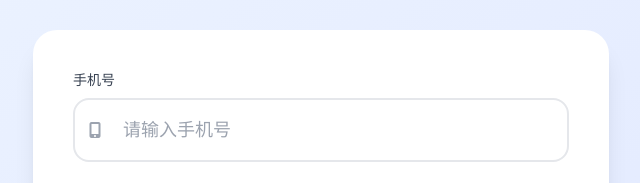
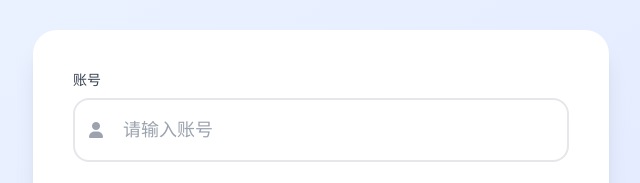
Before and after one commit to ZengLiangYi/jb-study, a plain HTML site: page login.html in a window 1280 px wide. Shown: the part 298-481 px from the top of the page, 319-959 px from the left. Drawn offline with nearby package versions, Linux system fonts and the light colour scheme.

Commit message:
优化细节

```diff
--- a/login.html
+++ b/login.html
@@ -25,14 +25,14 @@
         <!-- 登录表单 -->
         <div class="bg-white rounded-3xl shadow-xl p-10">
             <form class="space-y-6">
-                <!-- 手机号输入 -->
+                <!-- 账号输入 -->
                 <div>
-                    <label class="block text-gray-700 text-sm font-medium mb-2">手机号</label>
+                    <label class="block text-gray-700 text-sm font-medium mb-2">账号</label>
                     <div class="relative">
                         <div class="absolute inset-y-0 left-0 pl-4 flex items-center pointer-events-none">
-                            <i class="fas fa-mobile-alt text-gray-400"></i>
+                            <i class="fas fa-user text-gray-400"></i>
                         </div>
-                        <input type="tel" placeholder="请输入手机号"
+                        <input type="tel" placeholder="请输入账号"
                                class="w-full pl-12 pr-4 py-4 border-2 border-gray-200 rounded-2xl focus:border-blue-500 focus:outline-none transition text-lg">
                     </div>
                 </div>
```
Also changed, not shown: profile.html (+2 -2 lines).
